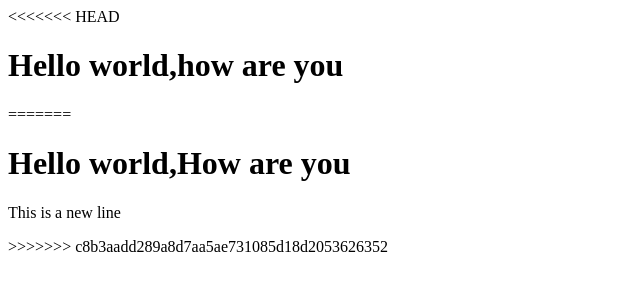
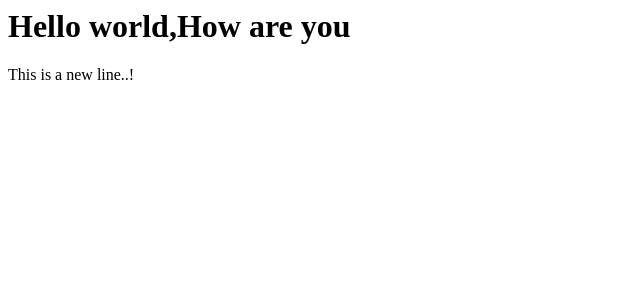
Before and after one commit to ArjunR00T/webapp, a plain HTML site: page index.html in a window 1280 px wide. Shown: the whole page, without its empty margins (0-640 px from the left). Drawn offline with Linux system fonts and the light colour scheme.

Commit message:
updated index

```diff
--- a/index.html
+++ b/index.html
@@ -1,6 +1,2 @@
-<<<<<<< HEAD
-<h1>Hello world,how are you</h1>
-=======
 <h1>Hello world,How are you</h1>
-<p>This is a new line</p>
->>>>>>> c8b3aadd289a8d7aa5ae731085d18d2053626352
+<p>This is a new line..!</p>
```
